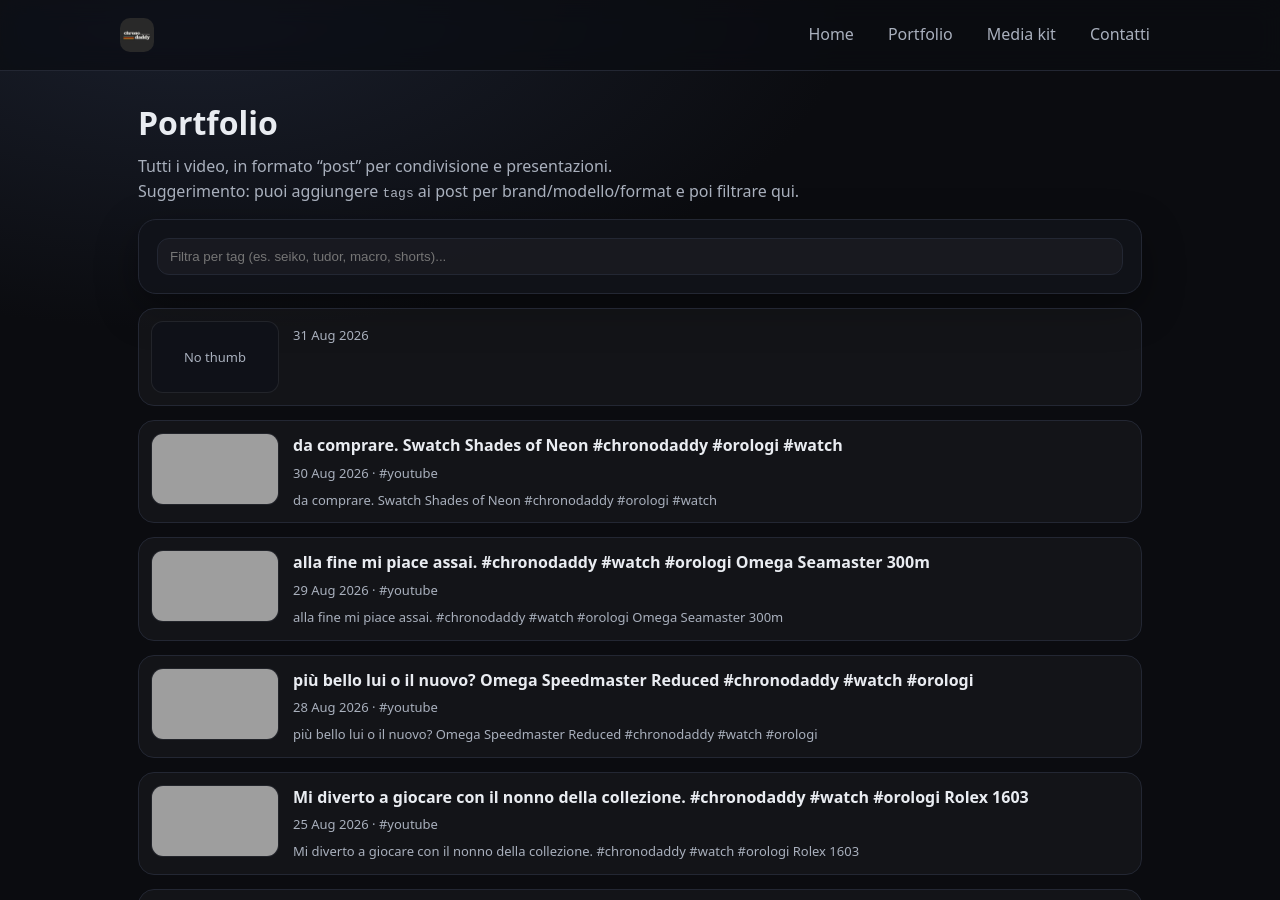
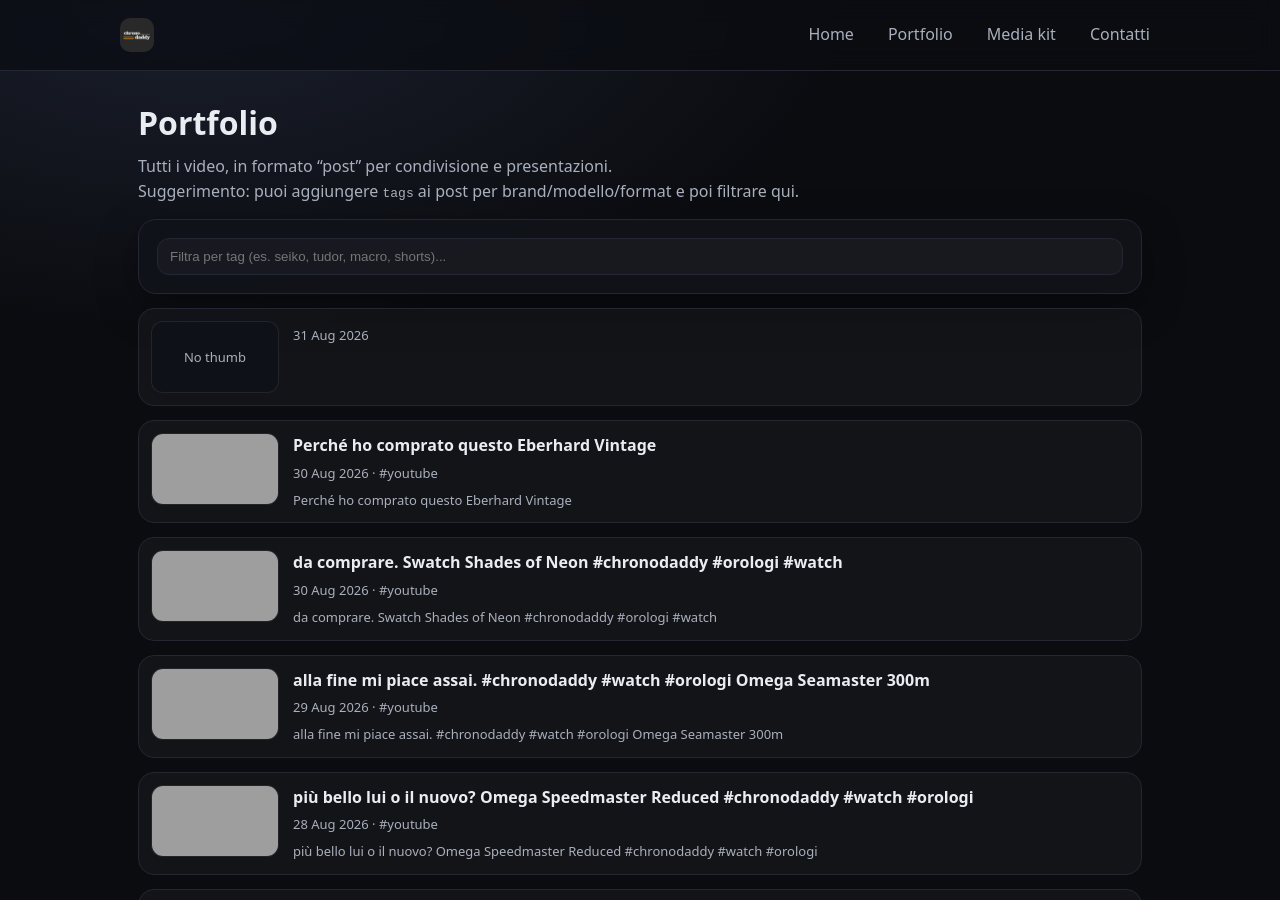
Before and after one commit to claudiostoduto/chronodaddy, a Jekyll site: the page built from _pages/portfolio.md, in a window 1280 px wide and 900 px high, cut to the strip 0-900 px from the top of the window. Built offline with Jekyll 4.4.1, drawn with Linux system fonts in a browser that asks for light colours; grey boxes are pictures that could not be loaded.

Commit message:
chore: add new YouTube posts

```diff
--- /dev/null
+++ b/_posts/2026-08-30-perch-ho-comprato-questo-eberhard-vintage.md
@@ -0,0 +1,14 @@
+---
+title: "Perché ho comprato questo Eberhard Vintage"
+date: 2026-08-30
+videoId: "OGLBQqvUqWE"
+youtubeUrl: "https://www.youtube.com/watch?v=OGLBQqvUqWE"
+thumbnail: "https://i4.ytimg.com/vi/OGLBQqvUqWE/hqdefault.jpg"
+tags: [youtube]
+excerpt: "Perché ho comprato questo Eberhard Vintage"
+---
+
+<!--
+Questo post è stato generato automaticamente.
+Puoi aggiungere tag più specifici (brand/modello/format) e una descrizione/contesto per renderlo un vero case study.
+-->
--- a/assets/channel-stats.json
+++ b/assets/channel-stats.json
@@ -1,6 +1,6 @@
 {
-  "subscribers": 821,
+  "subscribers": 820,
   "views": 443270,
-  "videos": 240,
-  "updatedAt": "2026-08-30T17:26:27.613Z"
+  "videos": 241,
+  "updatedAt": "2026-08-30T21:01:43.978Z"
 }
```
